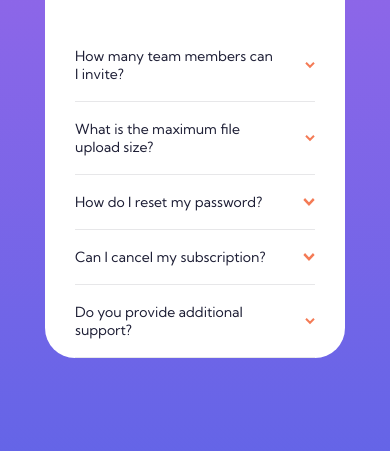
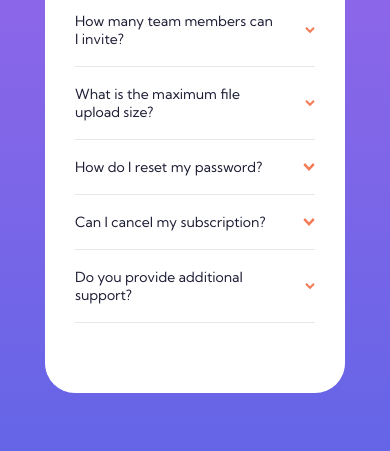
Before and after one commit to AyaElshaer/accordion-card, a plain HTML site: page index.html in a window 390 px wide. Shown: the part 393-844 px from the top of the page. Drawn offline with Linux system fonts and the light colour scheme.

Commit message:
change style

```diff
--- a/css/styles.css
+++ b/css/styles.css
@@ -197,4 +197,7 @@ a:active {
   .accordion-header img {
     width: 1.2rem;
   }
+  .faq-content {
+    padding-bottom: 7rem;
+  }
 }
```
